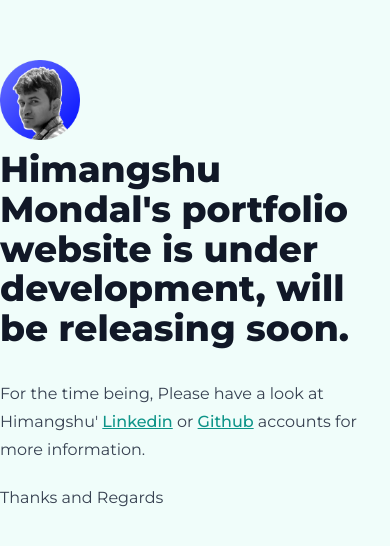
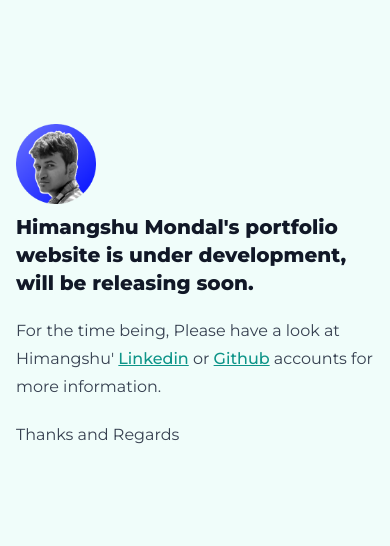
Before and after one commit to himangshum17/personal-portfolio, a Next.js app: page / in a window 390 px wide. Shown: the part 136-682 px from the top of the page. Built offline with nearby package versions, Linux system fonts and the light colour scheme.

Commit message:
coming coon page made responsive

```diff
--- a/pages/index.tsx
+++ b/pages/index.tsx
@@ -14,7 +14,8 @@ const Home: NextPage = () => {
         <link rel='icon' href='/favicon.ico' />
       </Head>
       <section className='h-screen grid place-content-center bg-teal-50'>
-        <div className='prose prose-a:text-teal-600 hover:prose-a:text-teal-700'>
+        <div className='container'>
+          <div className='prose prose-a:text-teal-600 hover:prose-a:text-teal-700 prose-h1:text-xl lg:prose-h1:text-4xl'>
             <Image
               width='80'
               height='80'
@@ -22,8 +23,8 @@ const Home: NextPage = () => {
               alt='Himangshu Mondal Profile Image'
             />
             <h1>
-            Himangshu Mondal&apos;s portfolio website is under development, will
-            be releasing soon.
+              Himangshu Mondal&apos;s portfolio website is under development,
+              will be releasing soon.
             </h1>
             <p>
               For the time being, Please have a look at Himangshu&apos;{' '}
@@ -44,6 +45,7 @@ const Home: NextPage = () => {
             </p>
             <p>Thanks and Regards</p>
           </div>
+        </div>
       </section>
     </>
   );
--- a/tailwind.config.js
+++ b/tailwind.config.js
@@ -6,6 +6,10 @@ module.exports = {
     './components/**/*.{js,ts,jsx,tsx}',
   ],
   theme: {
+    container: {
+      center: true,
+      padding: '1rem',
+    },
     extend: {
       fontFamily: {
         sans: ['Montserrat', ...defaultTheme.fontFamily.sans],
```
Lines whose indentation alone changed are shown as unchanged.
